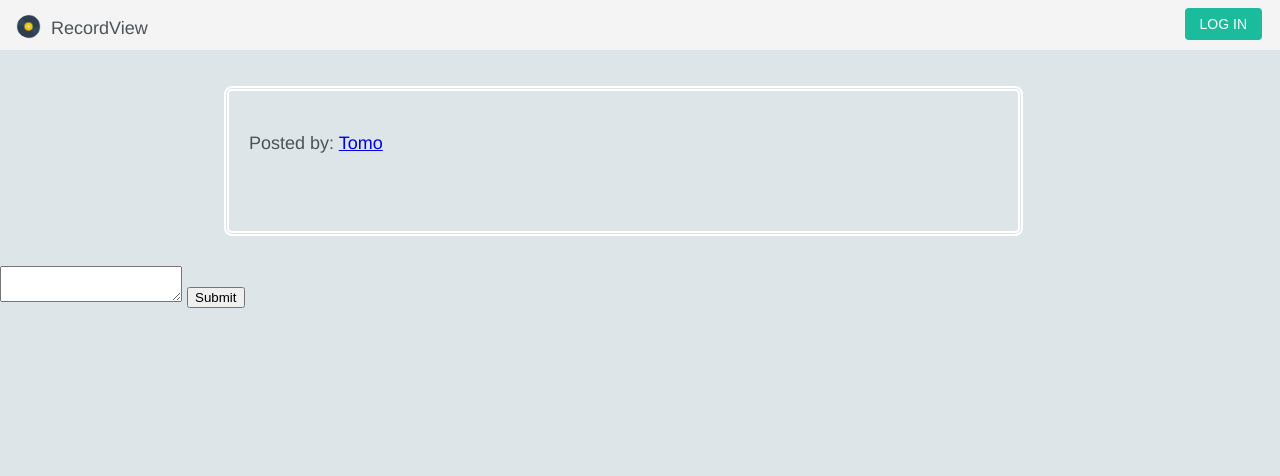
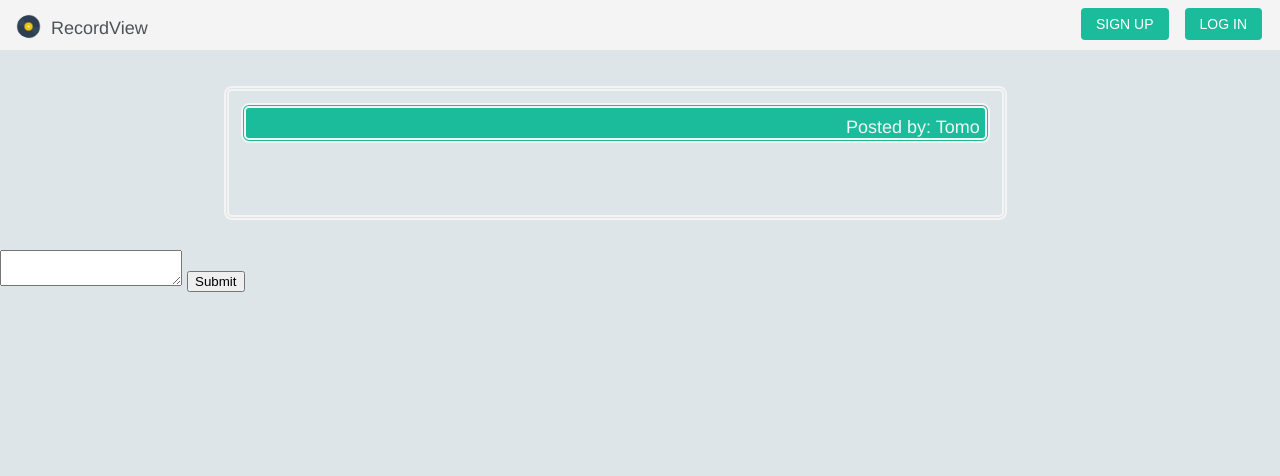
Before and after one commit to kristijan1812/ntpws, a PHP site: page / in a window 1280 px wide. Shown: the top 476 px of the page. Run offline with PHP 8.4, Linux system fonts and the light colour scheme; data comes from the database, SQL or seed files in the repository; tables that the repository leaves empty or names only in its code hold one stand-in row (values such as "Sample post"); data that the repository does not hold is empty.

Commit message:
post design, login dropdow, signup button

```diff
--- a/css/styles.css
+++ b/css/styles.css
@@ -122,7 +122,7 @@
 	margin-right: 20px;
 }
 
-button {
+.header-button {
   padding: 8px 15px;
   border: 0;
   outline: 0;
@@ -157,11 +157,12 @@
 
 .post{
 	width: 90%;
-    height: 100px;
-    padding: 20px;
-	border: 5px  double white;
+    min-height: 100px;
+    padding: 12px;
+	border: 5px  double #f4f4f4;
 	border-radius: 8px;
 	margin-bottom: 30px;
+	vertical-align: middle;
 }
 
 .post:first-of-type{
@@ -170,7 +171,29 @@
 .login-container.show-menu {
 	display:block;
 }
+.post-author, .post-title{
+	color:#f4f4f4;
+	margin: 0 auto;
+}
+.post-author{
+	float: right;
+}
+.post-title{
+	float: left;
+}
+.post-author a{
+	color:#f4f4f4;
+	text-decoration: none;
+}
+.post-header{
+	background-color: #1BBC9B;
+	min-height: 20px;
+	padding: 5px;
+	border: 5px  double #f4f4f4	;
+	border-radius: 8px;
 
+
+}
 #login-form {
   position: absolute;
   padding: 20px;
--- a/home.php
+++ b/home.php
@@ -11,10 +11,12 @@
     $qry = mysqli_query($DBCON, "SELECT posts.*, users.UserName FROM posts INNER JOIN users ON posts.UserId = users.UserId");
     while($post = mysqli_fetch_array($qry))
     {
-
         ?>
         <div class="post">
-            <p>Posted by: <a href='#'><?php echo $post['UserName']; ?>  </a></p>
+            <div class="post-header">
+                <p class="post-title"><?php echo $post['PostTitle']; ?></p>
+                <p class="post-author">Posted by: <a href='#'><?php echo $post['UserName']; ?>  </a></p>
+            </div>
             <p><?php echo $post['PostText']; ?></p>
         </div>
         <?php
--- a/index.php
+++ b/index.php
@@ -19,6 +19,7 @@
 	<meta name="author" content="kantolic">
 	<meta name="keywords" content="music, record, album, review">
 	<meta name="viewport" content="width=device-width, initial-scale=1">
+	<meta charset="UTF-8">
 	<link rel="shortcut icon" type="image/x-icon" href="media/fav/favicon.ico">
 	<link rel="stylesheet" type="text/css" href="css/styles.css">
 	<script src="js/jquery.js"></script>
@@ -33,16 +34,19 @@
 				<nav>
 					<ul>
 						<li><a id="homebtn" href="index.php?menu=1"> <img src="media/images/disc-vinyl-icon.png" alt="Avatar" /> RecordView</a></li>
+
 						<li id="login">
 							<div class="container">
 								<?php
 								if (isset($_SESSION['Username'])) {
 									?>
-									<a href='logout.php' id='logout-button'><button>logout</button></a><p>Welcome, <?php echo ($_SESSION['Username']); ?></p>
+									<a href='logout.php' id='logout-button'><button class="header-button" >logout</button></a><p>Welcome, <?php echo ($_SESSION['Username']); ?></p>
 								<?php
 								} else {
 									?>
-									<button id="login-button">log in</button>
+
+									<button class="header-button" id="login-button">log in</button>
+									<button class="header-button" id="signup-button" >sign up</button>
 									<div class="login-container">
 										<form id="login-form">
 											<input id="login-username" type="text" placeholder="Username" />
@@ -57,6 +61,7 @@
 
 							</div>
 						</li>
+
 					</ul>
 				</nav>
 			</div>
--- a/js/scripts.js
+++ b/js/scripts.js
@@ -24,11 +24,28 @@
 
 
 $(document).ready(function(){
-    $("#login-button").on('click',function(e){
-        e.preventDefault();
-        $(".login-container").toggleClass("show-menu");
+
+
+    $(window).click(function() {
+        $(".login-container").hide();
     })
 
+    $(".login-container").on('click',function(e){
+        e.stopPropagation();
+    })
+
+    $("#login-button").on('click',function(e){
+        e.stopPropagation();
+        e.preventDefault();
+        $(".login-container").show();
+    })
+
+
+
+    $("#signup-button").on('click',function(e){
+        e.preventDefault();
+        $(".site-content").load("signup.php");
+    })
 
     $('#login-form input[type="submit"]').on('click',function(e){
         e.preventDefault();
@@ -41,7 +58,7 @@
 
         Ajax("POST", "login.php", "json", data)
         .then(function(result){
-            $("#login .container").html("<a href='logout.php' id='logout-button'><button>logout</button></a><p>Welcome, "+result.Username+"</p>");
+            $("#login .container").html("<a href='logout.php' id='logout-button'><button class='header-button'>logout</button></a><p>Welcome, "+result.Username+"</p>");
         })
         .catch(function(error){
             console.log(error);
@@ -69,8 +86,5 @@
     })
 
 
-    $("#site-content").on('click','.delete-post',function(e){
-        //..
-    })
 
 })
```
Also changed, not shown: signup.php (added, +8 -0 lines).
